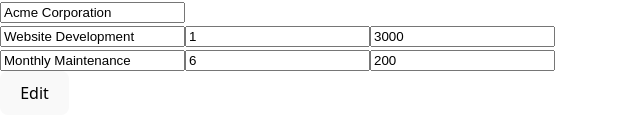
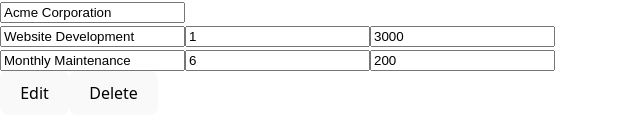
Before and after one commit to Tailung1/INVOICE-APP, a React (Vite) app: page /invoices/1/InvoiceEdit in a window 1280 px wide. Shown: the part 343-480 px from the top of the page, without its empty margins (0-640 px from the left). Built offline with nearby package versions, Linux system fonts and the light colour scheme.

Commit message:
add delete and navigate functial

```diff
--- a/src/pages/InvoiceEdit.tsx
+++ b/src/pages/InvoiceEdit.tsx
@@ -4,21 +4,19 @@
 import { useNavigate } from "react-router-dom";
 
 export default function InvoiceEdit() {
-    const navigate=useNavigate()
+  const navigate = useNavigate();
   const { setInvoices } = useInvoice();
   const invoice = useGetInvoice();
   const clientInput = useRef<HTMLInputElement>(null);
   const handleEdit = () => {
-
-    if(clientInput.current?.value) {
+    if (clientInput.current?.value) {
       event?.preventDefault();
       setInvoices((prevInvoice) =>
         prevInvoice.map((itemObj) =>
           itemObj.id === invoice?.id
             ? {
                 ...itemObj,
-                  client:
-                    clientInput.current?.value || itemObj.client,
+                client: clientInput.current?.value || itemObj.client,
                 //                                  // Ensures client is always a string and not undefined
               }
             : itemObj
@@ -26,6 +24,15 @@
       );
     }
   };
+
+  const handleDelete = (id: number | undefined) => {
+    event?.preventDefault();
+    if (id)
+      setInvoices((prevInvoices) =>
+        prevInvoices.filter((invoiceObj) => invoiceObj.id !== id)
+      );
+  };
+
   return (
     <div>
       <form onSubmit={handleEdit}>
@@ -43,6 +50,14 @@
         >
           Edit
         </button>
+        <button
+          onClick={() => {
+            handleDelete(invoice?.id);
+            navigate("/");
+          }}
+        >
+          Delete
+        </button>
       </form>
     </div>
   );
```
Lines whose indentation alone changed are shown as unchanged.
